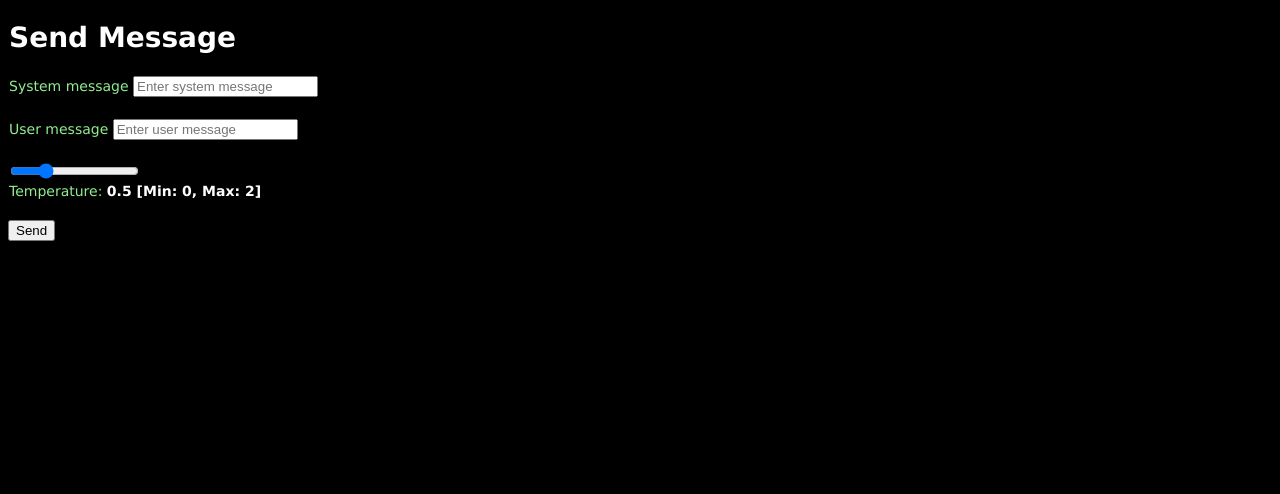
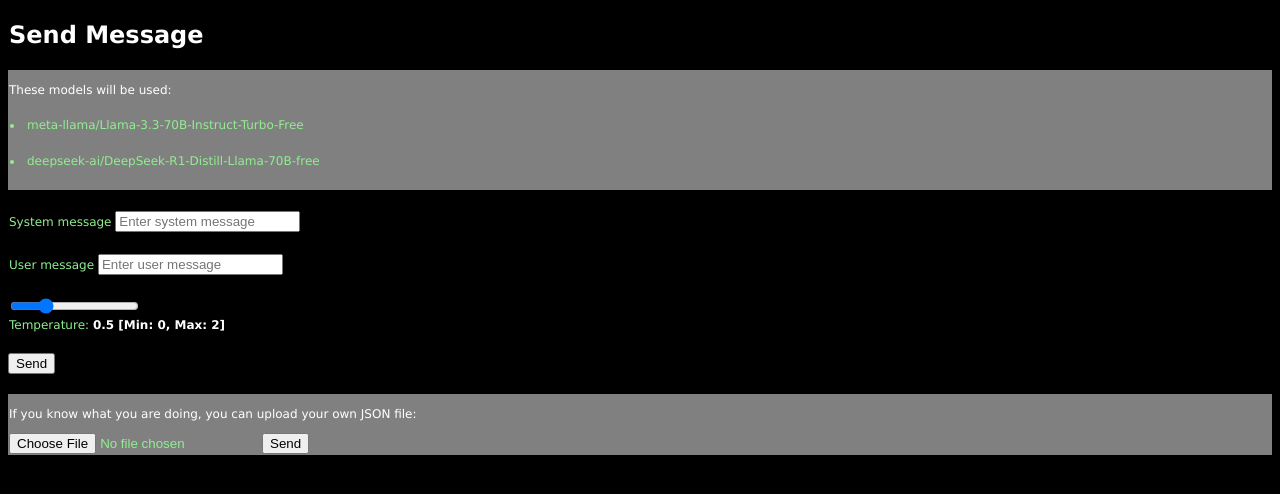
Before and after one commit to Taba2812/llm-message-dispatch-tool, a React (Vite) app in the folder frontend/: page /send-message in a window 1280 px wide. Shown: the top 494 px of the page. Built offline with nearby package versions, Linux system fonts and the light colour scheme.

Commit message:
Add JSON upload

```diff
--- a/frontend/src/index.css
+++ b/frontend/src/index.css
@@ -10,7 +10,7 @@ h1,h2,h3,h4,h5,h6 {
 p,div {
   color: white;
   font-family: Verdana, Geneva, sans-serif;
-  font-size: 14px;
+  font-size: 12px;
 }
 
 strong {
@@ -41,5 +41,6 @@ strong {
   background-color: grey;
   color: lightgreen;
   padding: 1px;
+  margin-top: 20px;
   margin-bottom: 20px;
 }
--- a/frontend/src/pages/SendMessage.jsx
+++ b/frontend/src/pages/SendMessage.jsx
@@ -12,6 +12,11 @@ function SendMessage() {
   const [temperature, setTemperature] = useState(0.5);
   const [response, setResponse] = useState(null);
 
+  const defaultModels = [
+    "meta-llama/Llama-3.3-70B-Instruct-Turbo-Free",
+    "deepseek-ai/DeepSeek-R1-Distill-Llama-70B-free"
+  ]
+
   const handleMessageChange = (index, value) => {
     const updated = [...messages];
     updated[index].content = value;
@@ -23,17 +28,7 @@ function SendMessage() {
     navigate(`/messages/${messageId}`);
   };
 
-  const handleSubmit = async () => {
-    const payload = {
-        models: [
-            "meta-llama/Llama-3.3-70B-Instruct-Turbo-Free",
-            "deepseek-ai/DeepSeek-R1-Distill-Llama-70B-free"
-          ],
-      messages: messages.filter((msg) => msg.content.trim() !== ""),
-      temperature: Math.min(2, Math.max(0, parseFloat(temperature))),
-      max_tokens: null
-    };
-
+  const sendPayload = async (payload) => {
     setIsLoading(true);
     try {
       const res = await fetch(`${apiUrl}/send-message`, {
@@ -57,11 +52,72 @@ function SendMessage() {
     } finally {
       setIsLoading(false);
     }
+  }
+
+  const handleSubmit = async () => {
+    const payload = {
+        models: [
+            "meta-llama/Llama-3.3-70B-Instruct-Turbo-Free",
+            "deepseek-ai/DeepSeek-R1-Distill-Llama-70B-free"
+          ],
+        messages: messages,
+        temperature: Math.min(2, Math.max(0, parseFloat(temperature))),
+        max_tokens: null
+    };
+
+    sendPayload(payload);
   };
+
+  const [file, setFile] = useState(null);
+  const [payload, setPayload] = useState(null);
+
+  const handleFileChange = (event) => {
+    const uploadedFile = event.target.files[0];
+    setFile(uploadedFile);
+    console.log('File selected:', uploadedFile);
+  };
+
+  const handleUpload = async () => {
+    if (!file) return alert('No file selected!');
+    const reader = new FileReader();
+    console.log(reader);
+    reader.onload = (e) => {
+      console.log("We are here!")
+      try {
+        const json = JSON.parse(e.target.result);
+        const jsonModels = json.models;
+        const jsonMessages = json.messages;
+        const jsonTemperature = json.temperature || 1;
+        const jsonMaxTokens = json.max_tokens || null;
+
+        console.log(json);
+
+        const payload = {
+          models: jsonModels,
+          messages: jsonMessages,
+          temperature: Math.min(2, Math.max(0, parseFloat(jsonTemperature))),
+          max_tokens: jsonMaxTokens
+        };
+        setPayload(payload);
+        sendPayload(payload);
+      } catch (error) {
+        alert('Error reading or parsing the file. Please upload a valid JSON file.');
+      }
+    };
+
+    reader.readAsText(file);
+  }
 
   return (
     <div>
       <h1 className="title">Send Message</h1>
+
+      <div className="model">
+        <p>These models will be used:</p>
+        {defaultModels.map((item, index) => (
+          <li className="model" key={index}>{item}</li>
+        ))}
+      </div>
 
       <div>
         {messages.map((msg, i) => (
@@ -86,11 +142,18 @@ function SendMessage() {
           onChange={(e) => setTemperature(parseFloat(e.target.value))}
         />
         <div className="item">Temperature: <strong>{temperature} [Min: 0, Max: 2]</strong></div>
+        <button onClick={handleSubmit} disabled={isLoading}>
+          {isLoading ? "Sending..." : "Send"}
+        </button>
       </div>
 
-      <button onClick={handleSubmit} disabled={isLoading}>
-        {isLoading ? "Sending..." : "Send"}
-      </button>
+      <div className="model">
+        <p>If you know what you are doing, you can upload your own JSON file: </p>
+        <input type="file" onChange={handleFileChange} />
+        <button onClick={handleUpload}>
+          {isLoading ? "Sending..." : "Send"}
+        </button>
+      </div>
 
       {response && (
         <div>
```
Also changed, not shown: 1 other file (tests, documents, lock files or other folders).
